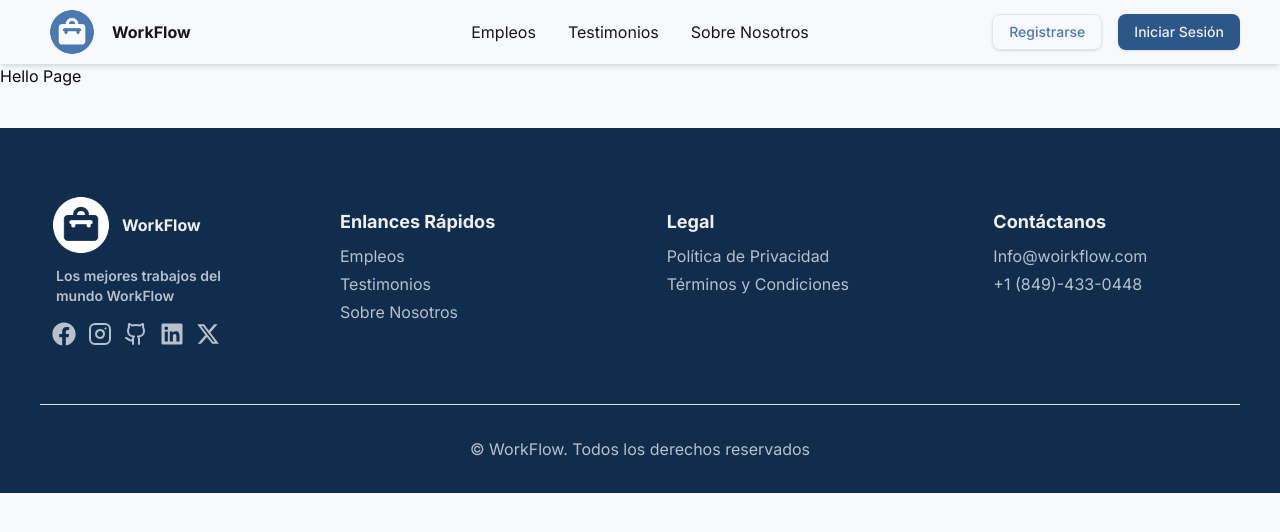
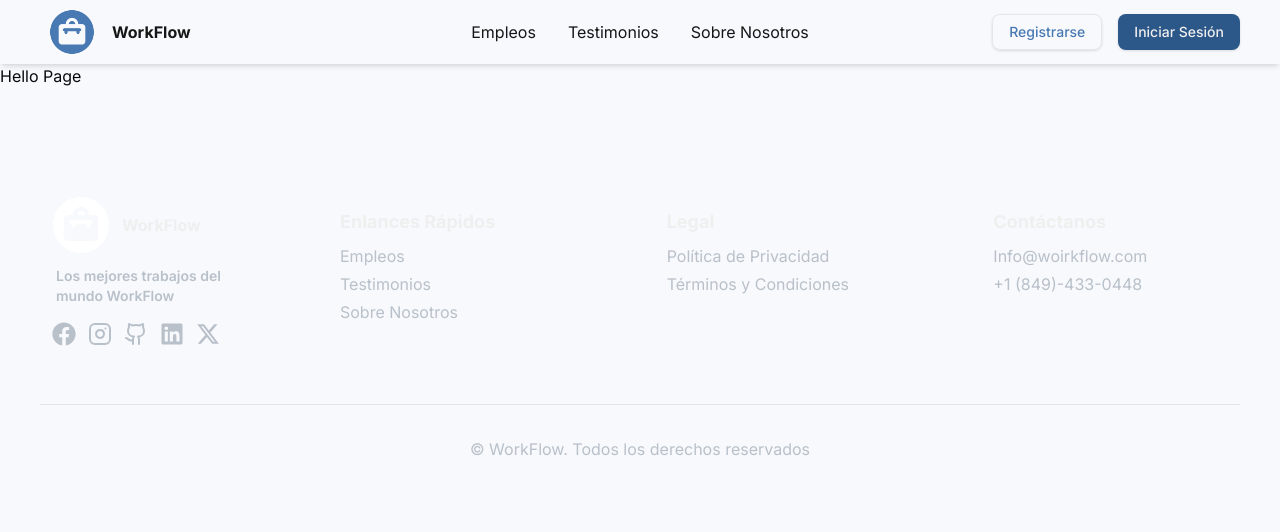
Before and after one commit to Ramerlinj/WorkFlow, a Next.js app in the folder workflow-app/: page / in a window 1280 px wide. Shown: the top 532 px of the page. Built offline with nearby package versions, Linux system fonts and the light colour scheme.

Commit message:
Correccion de rutas

```diff
--- a/workflow-app/src/app/layout.tsx
+++ b/workflow-app/src/app/layout.tsx
@@ -1,8 +1,8 @@
 import type { Metadata } from "next";
 import { Inter } from "next/font/google";
 import "./globals.css";
-import Header  from "@/components/header/Index";
-import Footer  from "@/components/footer/Index";
+import Header from "@/components/header/Header";
+import Footer from "@/components/footer/Footer";
 
 const inter = Inter({ subsets: ["latin"] });
 
--- a/workflow-app/src/components/Footer/Footer.tsx
+++ b/workflow-app/src/components/Footer/Footer.tsx
@@ -1,9 +1,8 @@
-import ItemsFooter from "@/components/footer/Items-footer"
-
+import ItemsFooter from "./Items-footer";
 
 const Footer = () => {
     return (
-        <footer className="bg-default-300 text-muted">
+        <footer className="bg-defaulFt-300 text-muted">
             <div className="">
                 <div className="">
                     <ItemsFooter />
--- a/workflow-app/src/components/header/Header.tsx
+++ b/workflow-app/src/components/header/Header.tsx
@@ -4,7 +4,7 @@ import locale from "@/locale/root.json"
 import Image from "next/image"
 import Link from "next/link"
 import { useRouter } from "next/navigation"
-import NavBar from "./Navbar"
+import NavBar from "./NavBar"
 
 import { Button } from "@/components/ui/button"
 
```
